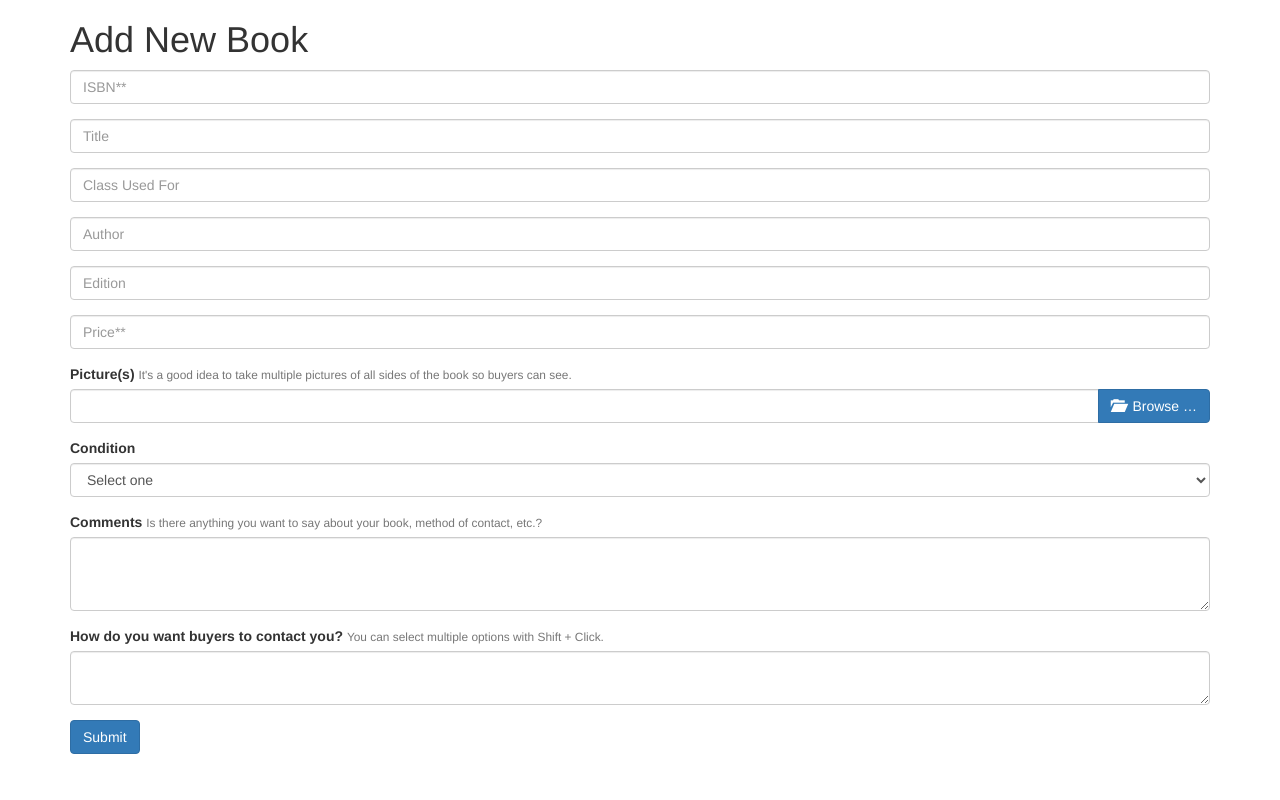
After one commit to WebServiceIO/BookTradeSite, a PHP site: page /create_post.php in a window 1280 px wide. The commit adds this page. Run offline with PHP 8.4, Linux system fonts and the light colour scheme; some libraries are stand-ins or nearby versions.

Commit message:
- Updated creating post page with forwarding and field checking - need to finish last page where this woudl relocate too

```diff
--- /dev/null
+++ b/create_post.php
@@ -0,0 +1,101 @@
+
+<!DOCTYPE html>
+<html lang="en">
+
+<head>
+    <title>bookxchange</title>
+    <meta charset="utf-8">
+    <meta name="viewport" content="width=device-width, initial-scale=1">
+    <meta name="author" content="Christine Nguyen Tanner Summers Giovanni Hernandez David Ghermezi">
+    <meta name="description" content="The solution for buying and selling textbooks.">
+    <meta name="keywords" content="bookxchange christine nguyen tanner summers giovanni hernandez david ghermezi">
+    <!-- CSS -->
+    <link rel="stylesheet" href="http://maxcdn.bootstrapcdn.com/bootstrap/3.3.4/css/bootstrap.min.css">
+    <link rel="stylesheet" href="bower_components/bootstrap-fileinput/css/fileinput.min.css" media="all" type="text/css">
+
+    <!-- JavaScript -->
+    <script src = "https://ajax.googleapis.com/ajax/libs/jquery/1.11.1/jquery.min.js"></script>
+    <script src="http://maxcdn.bootstrapcdn.com/bootstrap/3.3.4/js/bootstrap.min.js"></script>
+    <script src="bower_components/bootstrap-fileinput/js/fileinput.min.js"></script>
+</head>
+
+<body>
+
+
+    <?php
+
+    session_start();
+//    if(!isset($_SESSION['USER_ID']) || !isset($_SESSION['FINGER_PRINT']))
+//    {
+//        header('Location:' . site_root);
+//    }
+//
+    //if(empty($_POST['ISBN']) || empty($_POST['Price']) || empty($_POST['Condition']) || empty($_POST['Contact']))
+    if(!empty($_POST['ISBN']) && !empty($_POST['Price']) && !empty($_POST['Condition']) && !empty($_POST['Contact']))
+    {
+        // would
+        header('Location:' . site_root);
+    }
+
+    ?>
+
+    <div class="container">
+        <h1>Add New Book</h1>
+        <form action="<?php $_SERVER['PHP_SELF'] ?>" method="post">
+            <?php if(isset($_POST['ISBN'])) { if(empty($_POST['ISBN'])) { echo '<h3 style="background-color:red;"> Please enter the ISBN number </h3>'; } } ?>
+            <div class="form-group">
+                <input type="text" name="ISBN" class="form-control" id="inputISBN" aria-describedby="enterISBNOfBook" placeholder="ISBN**">
+            </div>
+            <div class="form-group">
+                <input type="text" name="Title" class="form-control" id="inputTitle" aria-describedby="enterTitleOfBook" placeholder="Title">
+            </div>
+            <div class="form-group">
+                <input type="text" name="Class" class="form-control" id="inputClass" aria-describedby="enterClass" placeholder="Class Used For">
+            </div>
+            <div class="form-group">
+                <input type="text" name="Author" class="form-control" id="inputAuthor" aria-describedby="enterAuthor" placeholder="Author">
+            </div>
+            <div class="form-group">
+                <input type="text" name="Edition" class="form-control" id="inputEdition" aria-describedby="enterEdition" placeholder="Edition">
+            </div>
+            <?php if(isset($_POST['Price'])) { if(empty($_POST['Price'])) { echo '<h3 style="background-color:red;">  Please enter the book\'s price </h3>'; } } ?>
+            <div class="form-group">
+                <input type="number" name="Price" class="form-control" id="inputPrice" aria-describedby="enterPrice" placeholder="Price**">
+            </div>
+            <div class="form-group">
+                <label class="picture-label">Picture(s)</label>
+                <small id="picturesHelp" class="form-text text-muted">It's a good idea to take multiple pictures of all sides of the book so buyers can see.</small>
+                <input id="pictures" type="file" class="file" multiple data-show-upload="false" data-show-caption="true">
+            </div>
+            <div class="form-group">
+                <label for="condition">Condition</label>
+                <?php if(isset($_POST['Condition'])) { if(empty($_POST['Condition'])) { echo '<h3 style="background-color:red;">  Please enter the book\'s condition </h3>'; } } ?>
+                <select class="form-control" id="condition" name="Condition">
+                    <option value="Select_one" disabled selected>Select one</option>
+                    <option value="New">New</option>
+                    <option value="Excellent">Excellent</option>
+                    <option value="Good">Good</option>
+                    <option value="Acceptable">Acceptable</option>
+                    <option value="Poor">Poor</option>
+                </select>
+            </div>
+            <div class="form-group">
+                <label for="comments">Comments</label>
+                <small id="commentsHelp" class="form-text text-muted">Is there anything you want to say about your book, method of contact, etc.?</small>
+                <textarea class="form-control" id="comments" rows="3" name="Comments"></textarea>
+            </div>
+            <div class="form-group">
+                <label for="contact">How do you want buyers to contact you?</label>
+                <small id="contactHelp" class="form-text text-muted">You can select multiple options with Shift + Click.</small>
+                <?php if(isset($_POST['Contact'])) { if(empty($_POST['Contact'])) { echo '<h3 style="background-color:red;"> Please enter the contact information </h3>'; } } ?>
+                <textarea class="form-control" id="contact" rows="2" name="Contact"></textarea>
+
+            </div>
+            <input type="submit" class="btn btn-primary">
+<!--            <button type="submit" class="btn btn-primary">Submit</button>-->
+        </form>
+    </div>
+
+</body>
+
+</html>
--- a/login.php
+++ b/login.php
@@ -67,7 +67,7 @@
                         $user_id = $db->getUserIdFromEmail($email);
                         $finger_print = $db->getFingerprintInfoFromId($user_id);
                         // check if session already exist
-                        // TODO delete soon after testing
+
         //                if(isset($_SESSION['USER_ID']) && isset($_SESSION['FINGER_PRINT']))
         //                {
         //                    // check if current session is the right session
--- a/logout.php
+++ b/logout.php
@@ -3,7 +3,7 @@
 header('Cache-Control: no-cache, no-store, must-revalidate');
 require_once('includes/php/db_util.php');
 require_once('includes/php/session.php');
-require_once('includes/php/config.php');
+require_once('includes/php/config/config.php');
 
 session_start();
 
```
Also changed, not shown: AddBookTemplate.html (deleted, +0 -79 lines), book_results.php (+2 -10 lines).
